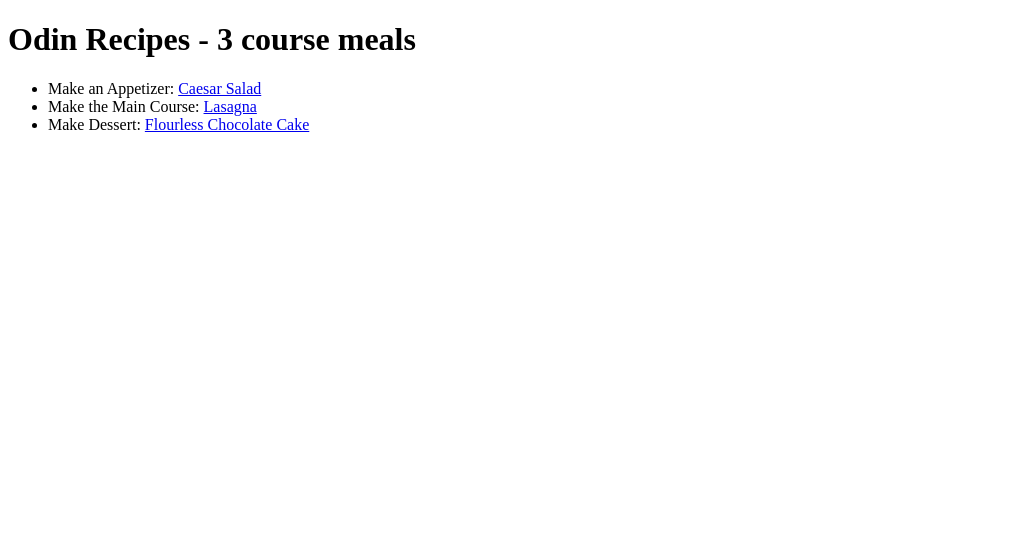
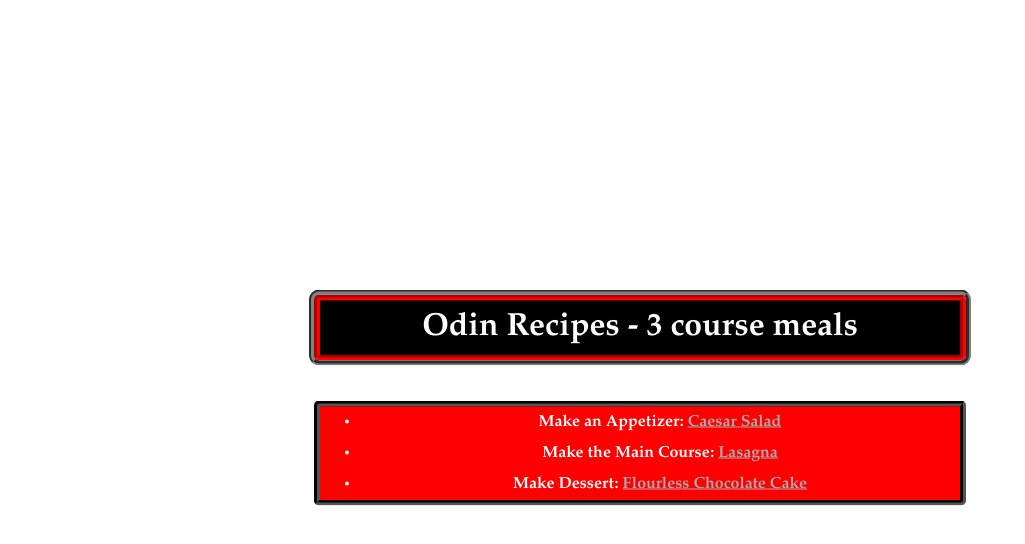
Before and after one commit to akdev1l/odin-recipes, a plain HTML site: page index.html in a window 1280 px wide. Shown: the whole page, without its empty margins (0-1025 px from the left). Drawn offline with Linux system fonts and the light colour scheme.

Commit message:
Updated recipes project to add minor CSS

```diff
--- a/index.html
+++ b/index.html
@@ -1,15 +1,25 @@
 <!DOCTYPE html>
 <html>
     <head>
+        <link rel="stylesheet" href="styles.css">
+        <link rel="shortcut icon" href="images/fork-and-knife.png" type="image/x-icon">
         <title>My Recipes</title>
         <meta charset="UTF-8">
     </head>
     <body>
-        <h1>Odin Recipes - 3 course meals</h1>
+    <div class="flex-container">
+        <div class="one">
+            <h1>
+                Odin Recipes - 3 course meals
+            </h1>
+        </div>
+        <div class="two">
             <ul type="disc">
                 <li>Make an Appetizer: <a href="recipes/caesar-salad.html">Caesar Salad</a></li>
                 <li>Make the Main Course: <a href="recipes/lasagna.html">Lasagna</a></li>
                 <li>Make Dessert: <a href="recipes/chocolate-cake.html">Flourless Chocolate Cake</a></li>
              </ul>
+        </div>
+    </div>
 </body>
 </html>
--- /dev/null
+++ b/recipes/styles2.css
@@ -0,0 +1,13 @@
+img {
+    width: 500px;
+    height: auto;
+}
+
+h1, h2, h3, h4, h5, h6 {
+    background-color: green;
+    color: white;
+}
+
+h1 {
+    text-align: center;
+}
--- /dev/null
+++ b/styles.css
@@ -0,0 +1,65 @@
+h1, li {
+    font-family: 'Garamond', sans-serif;
+    text-align: center;
+    font-weight: bold;
+    color: white;
+}
+
+h1 {
+    font-size: 32px;
+    width: 624px;
+    margin: 20px auto;
+    background-color: black;
+    border: 6px groove red;
+    border-radius: 5px;
+    padding: 8px;
+    outline: gray groove 5px;
+}
+
+ul {
+    width: 600px;
+    margin: 20px auto;
+    background-color: red;
+    border: 6px groove black;
+    border-radius: 5px;
+}
+
+li {
+    font-size: 16px;
+    padding: 6px;
+}
+
+/* unvisited link */
+a:link {
+    color: darkgray;
+}
+
+/* visited link */
+a:visited {
+    color: purple;
+}
+
+/* mouse over link */
+a:hover {
+    cursor: default;
+    color: hotpink;
+}
+
+/* selected link */
+a:active {
+    color: cyan;
+}
+
+.flex-container {
+    display: flex;
+    flex-direction: column;
+    position: absolute;
+    top: 50%;
+    left: 50%;
+    margin-right: -50%;
+    transform: translate(-50%, -50%);
+}
+/*
+  justify-content: center;
+  align-items: center;
+  flex-direction: column;*/
```
Also changed, not shown: recipes/caesar-salad.html (+3 -2 lines), recipes/chocolate-cake.html (+2 -1 lines), recipes/lasagna.html (+7 -6 lines), images/fork-and-knife.png (added). Lines whose indentation alone changed are shown as unchanged.
